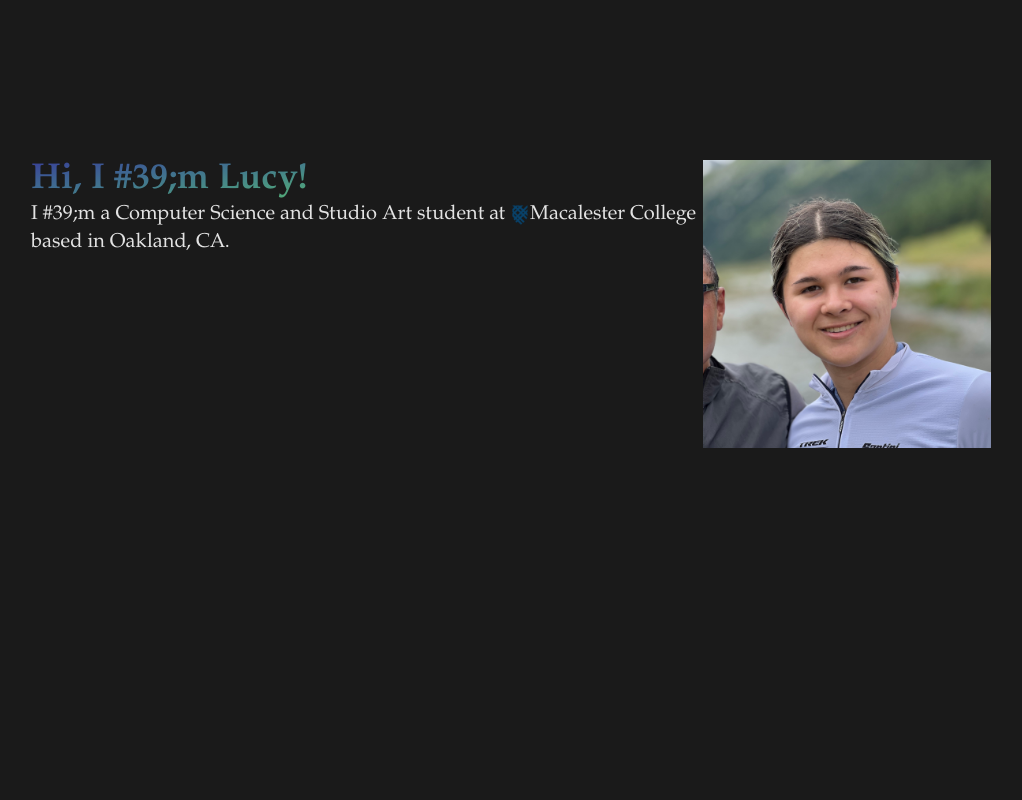
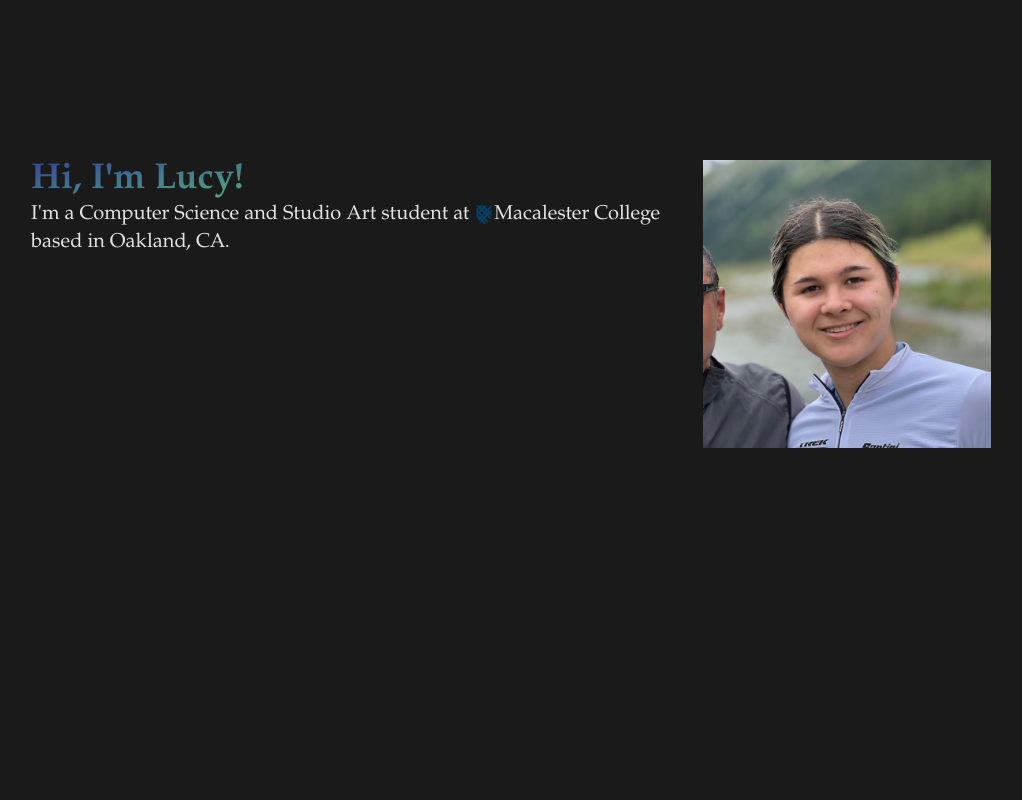
Before and after one commit to LucyManalang/my-website, a Next.js app: page / in a window 1280 px wide. Shown: the top 800 px of the page, without its empty margins (129-1151 px from the left). Built offline with nearby package versions, Linux system fonts and the light colour scheme.

Commit message:
fixing deployment issues

```diff
--- a/src/pages/index.tsx
+++ b/src/pages/index.tsx
@@ -51,10 +51,10 @@ export default function Home() {
       <main className="mx-40 my-40 flex flex-col gap-y-96">
         <div className="flex justify-between">
           <div>
-            <h1>Hi, I #39;m Lucy!</h1>
+            <h1>Hi, I{"'"}m Lucy!</h1>
             <div>
               <p className="text-wrap">
-                I #39;m a Computer Science and Studio Art student at
+                I{"'"}m a Computer Science and Studio Art student at
                 <Link
                   className="hover:text-secondary"
                   href="https://www.macalester.edu/"
```
